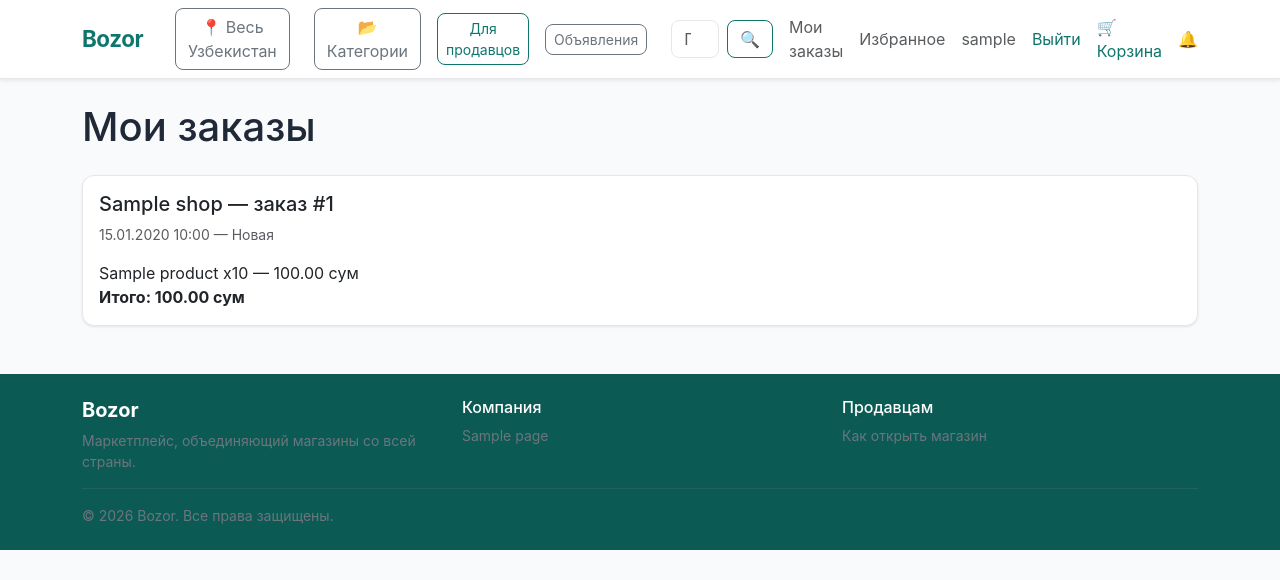
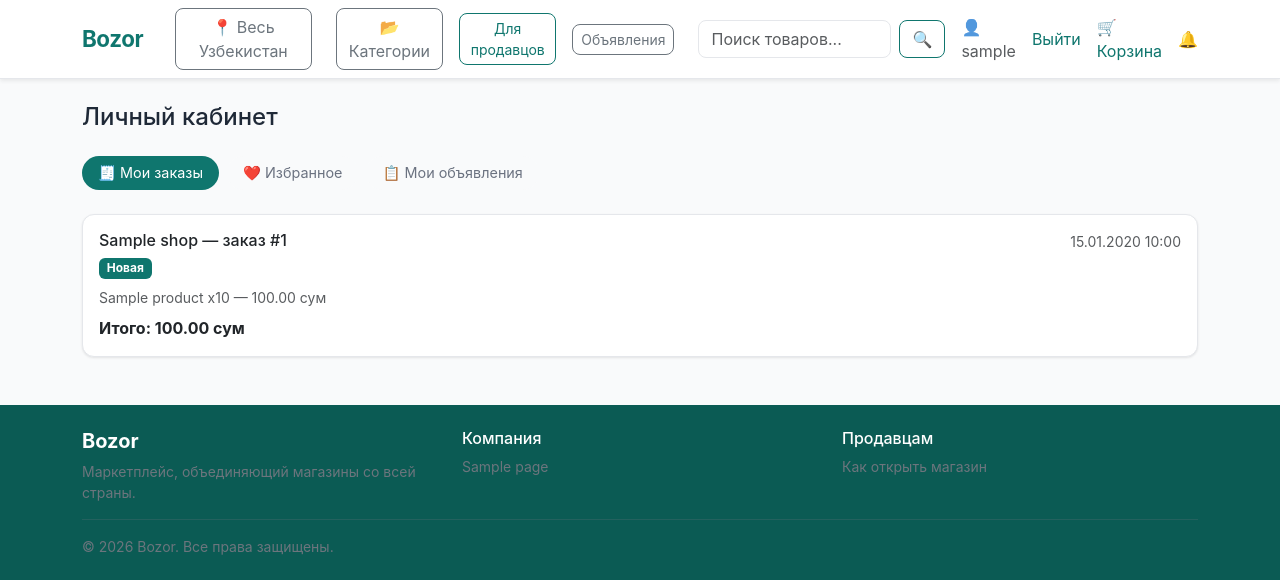
Before and after one commit to yunusrf275-commits/bozor, a Django app: page /orders/my/ in a window 1280 px wide. Shown: the top 580 px of the page. Run offline with Django 5.2, Linux system fonts and the light colour scheme; a user stored in the database is signed in; tables that the repository leaves empty hold one stand-in row (values such as "Sample post"); data that the repository does not hold is empty; some libraries are stand-ins or nearby versions.

Commit message:
Единый кабинет покупателя с вкладками (Заказы/Избранное/Объявления), навбар упрощён

```diff
--- a/favorites/views.py
+++ b/favorites/views.py
@@ -48,4 +48,5 @@ def my_favorites(request):
     return render(request, 'favorites/my_favorites.html', {
         'favorite_shops': favorite_shops,
         'favorite_products': favorite_products,
+        'active_tab': 'favorites',
     })
--- a/listings/views.py
+++ b/listings/views.py
@@ -86,4 +86,4 @@ def listing_list(request):
 @login_required
 def my_listings(request):
     listings = Listing.objects.filter(user=request.user)
-    return render(request, 'listings/my_listings.html', {'listings': listings})
+    return render(request, 'listings/my_listings.html', {'listings': listings, 'active_tab': 'listings'})
--- a/orders/views.py
+++ b/orders/views.py
@@ -92,7 +92,7 @@ def order_success(request):
 @login_required
 def my_orders(request):
     orders = Order.objects.filter(customer=request.user).prefetch_related('items__product', 'shop')
-    return render(request, 'orders/my_orders.html', {'orders': orders})
+    return render(request, 'orders/my_orders.html', {'orders': orders, 'active_tab': 'orders'})
 
 
 
--- /dev/null
+++ b/templates/accounts/account_base.html
@@ -0,0 +1,21 @@
+
+
+{% extends 'base.html' %}
+
+{% block content %}
+<h1 class="h4 mb-4">Личный кабинет</h1>
+
+<ul class="nav nav-pills mb-4 gap-2 dashboard-nav">
+    <li class="nav-item">
+        <a class="nav-link {% if active_tab == 'orders' %}active{% endif %}" href="{% url 'orders:my_orders' %}">🧾 Мои заказы</a>
+    </li>
+    <li class="nav-item">
+        <a class="nav-link {% if active_tab == 'favorites' %}active{% endif %}" href="{% url 'favorites:my_favorites' %}">❤️ Избранное</a>
+    </li>
+    <li class="nav-item">
+        <a class="nav-link {% if active_tab == 'listings' %}active{% endif %}" href="{% url 'listings:my_listings' %}">📋 Мои объявления</a>
+    </li>
+</ul>
+
+{% block account_content %}{% endblock %}
+{% endblock %}
--- a/templates/includes/navbar.html
+++ b/templates/includes/navbar.html
@@ -40,9 +40,7 @@
             <!-- Заглушка: вход/корзина -->
             <div class="d-flex align-items-center gap-3">
             {% if user.is_authenticated and user.role == 'customer' %}
-                <a href="{% url 'orders:my_orders' %}" class="text-decoration-none text-muted">Мои заказы</a>
-                <a href="{% url 'favorites:my_favorites' %}" class="text-decoration-none text-muted">Избранное</a>
-                <span class="text-muted">{{ user.username }}</span>
+                <a href="{% url 'orders:my_orders' %}" class="text-decoration-none text-muted">👤 {{ user.username }}</a>
                 <a href="{% url 'accounts:customer_logout' %}" class="text-decoration-none">Выйти</a>
             {% else %}
                 <a href="{% url 'accounts:customer_login' %}" class="text-decoration-none">Войти</a>
--- a/templates/orders/my_orders.html
+++ b/templates/orders/my_orders.html
@@ -1,16 +1,17 @@
 
 
-{% extends 'base.html' %}
+{% extends 'accounts/account_base.html' %}
 
-{% block content %}
-    <h1 class="mb-4">Мои заказы</h1>
-
+{% block account_content %}
     {% for order in orders %}
         <div class="card mb-3">
             <div class="card-body">
-                <h5>{{ order.shop.name }} — заказ #{{ order.id }}</h5>
-                <p class="text-muted small">{{ order.created_at|date:"d.m.Y H:i" }} — {{ order.get_status_display }}</p>
-                <ul class="list-unstyled mb-0">
+                <div class="d-flex justify-content-between">
+                    <h6 class="mb-1">{{ order.shop.name }} — заказ #{{ order.id }}</h6>
+                    <span class="text-muted small">{{ order.created_at|date:"d.m.Y H:i" }}</span>
+                </div>
+                <span class="badge bg-primary mb-2">{{ order.get_status_display }}</span>
+                <ul class="list-unstyled mb-2 small text-muted">
                     {% for item in order.items.all %}
                         <li>{{ item.product.name }} x{{ item.quantity }} — {{ item.total_price }} сум</li>
                     {% endfor %}
@@ -19,6 +20,6 @@
             </div>
         </div>
     {% empty %}
-        <p>У вас пока нет заказов.</p>
+        <p class="text-muted">У вас пока нет заказов.</p>
     {% endfor %}
 {% endblock %}
```
Also changed, not shown: templates/accounts/Untitled-1.html (deleted, +0 -31 lines), templates/favorites/my_favorites.html (+6 -8 lines), templates/listings/my_listings.html (+8 -6 lines).
